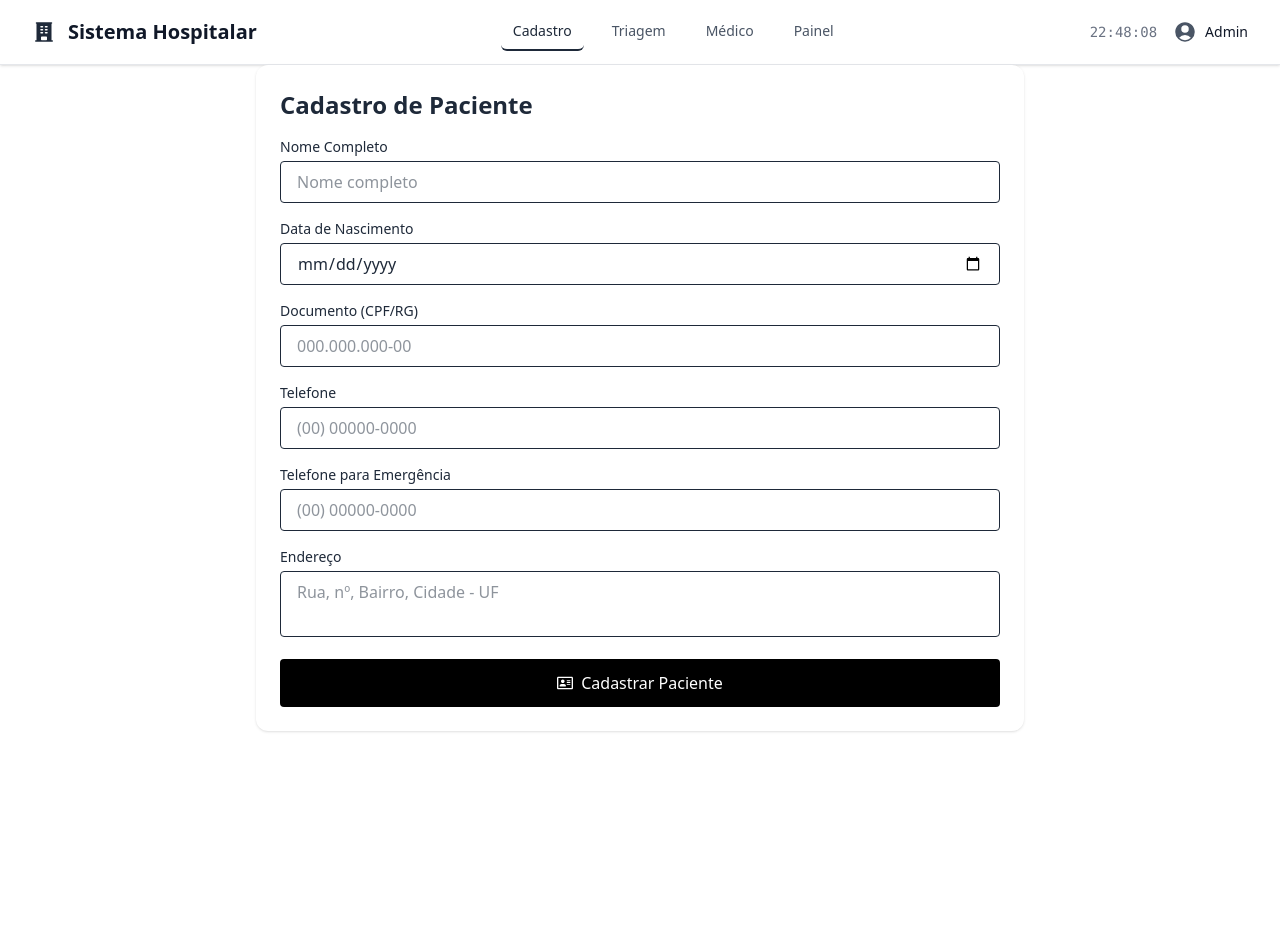
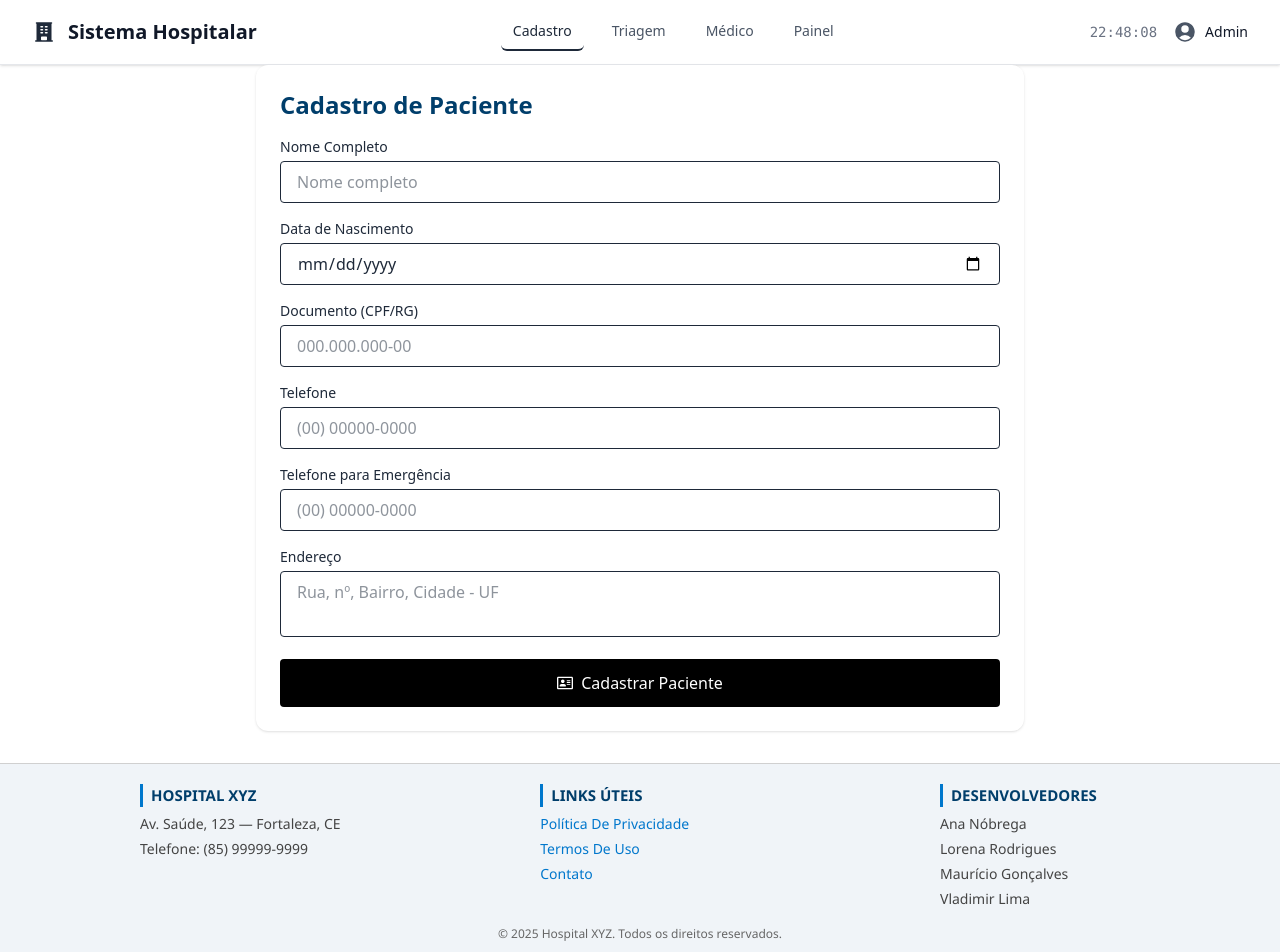
Before and after one commit to AnaNobrega24/sistema-hospital, a React (Vite) app: page / in a window 1280 px wide. Shown: the top 952 px of the page. Before the commit the page ends 800 px from the top, so only its background shows below. Built offline with nearby package versions, Linux system fonts and the light colour scheme.

Commit message:
Arquivos adicionados

```diff
--- a/index.html
+++ b/index.html
@@ -15,7 +15,7 @@
     />
 
     <!-- Favicon (opcional) -->
-    <link rel="icon" href="/favicon.ico" />
+    <link rel="icon" href="icon/hospital.png" />
   </head>
 
   <body class="font-sans bg-secondary text-gray-800">
--- a/src/App.css
+++ b/src/App.css
@@ -0,0 +1,18 @@
+/* Garante que toda a página use 100% da altura da janela */
+html, body, #root {
+  height: 100%;
+  margin: 0;
+  padding: 0;
+}
+
+/* Layout principal da aplicação */
+.app-container {
+  display: flex;
+  flex-direction: column;
+  min-height: 100vh;
+}
+
+/* Área que cresce para empurrar o footer */
+.main-content {
+  flex: 1;
+}
--- a/src/App.jsx
+++ b/src/App.jsx
@@ -1,21 +1,29 @@
-import React from 'react'
-import { BrowserRouter, Routes, Route } from 'react-router-dom'
-import Header from './components/Header.jsx'
-import Cadastro from './pages/Cadastro.jsx'
-import Triagem from './pages/Triagem.jsx'
-import Medico from './pages/Medico.jsx'
-import Painel from './pages/Painel.jsx'
+import React from 'react';
+import { BrowserRouter, Routes, Route } from 'react-router-dom';
+import Header from './components/Header.jsx';
+import Cadastro from './pages/Cadastro.jsx';
+import Triagem from './pages/Triagem.jsx';
+import Medico from './pages/Medico.jsx';
+import Painel from './pages/Painel.jsx';
+import Footer from './components/Footer';
+import './App.css';
+
 
 export default function App() {
   return (
+    <div className="app-container">
       <BrowserRouter>
         <Header />
+        <main className="main-content">
           <Routes>
             <Route path="/" element={<Cadastro />} />
             <Route path="/triagem" element={<Triagem />} />
             <Route path="/medico" element={<Medico />} />
             <Route path="/painel" element={<Painel />} />
           </Routes>
+        </main>
+        <Footer />
       </BrowserRouter>
-  )
+    </div>
+  );
 }
--- /dev/null
+++ b/src/components/Footer.css
@@ -0,0 +1,68 @@
+.footer {
+  background-color: #f0f4f8;
+  color: #2f2f2f;
+  font-size: 14px;
+  font-family: 'Segoe UI', Tahoma, sans-serif;
+  border-top: 1px solid #d0d0d0;
+  padding: 20px 16px 12px;
+  margin-top: 32px;
+  text-align: center;
+}
+
+.footer-container {
+  display: flex;
+  justify-content: space-between;
+  flex-wrap: wrap;
+  max-width: 1000px;
+  margin: 0 auto 12px;
+  line-height: 1.5;
+  gap: 40px;
+}
+
+.section {
+  min-width: 200px;
+  text-align: left;
+}
+
+.section h4 {
+  margin-bottom: 6px;
+  font-size: 15px;
+  font-weight: 700;
+  color: #003e6b;
+  border-left: 3px solid #0077cc;
+  padding-left: 8px;
+  text-transform: uppercase;
+}
+
+.section p,
+.section ul li {
+  font-size: 14px;
+  margin-bottom: 4px;
+  color: #444;
+  text-transform: capitalize;
+}
+
+.section ul {
+  list-style: none;
+  padding-left: 0;
+  margin: 0;
+}
+
+.section a {
+  text-decoration: none;
+  color: #0077cc;
+  font-weight: 500;
+  transition: color 0.2s ease;
+}
+
+.section a:hover {
+  color: #005fa3;
+  text-decoration: underline;
+}
+
+.footer-bottom {
+  font-size: 12px;
+  color: #666;
+  padding-bottom: 2px;
+  margin-top: 8px;
+}
--- /dev/null
+++ b/src/components/Footer.jsx
@@ -0,0 +1,38 @@
+import './Footer.css';
+
+const Footer = () => {
+  return (
+    <footer className="footer">
+      <div className="footer-container">
+        <div className="section">
+          <h4>Hospital XYZ</h4>
+          <p>Av. Saúde, 123 — Fortaleza, CE</p>
+          <p>Telefone: (85) 99999-9999</p>
+        </div>
+
+        <div className="section">
+          <h4>Links Úteis</h4>
+          <ul>
+            <li><a href="#">Política de Privacidade</a></li>
+            <li><a href="#">Termos de Uso</a></li>
+            <li><a href="#">Contato</a></li>
+          </ul>
+        </div>
+
+        <div className="section">
+          <h4>Desenvolvedores</h4>
+          <p>Ana Nóbrega</p>
+          <p>Lorena Rodrigues</p>
+          <p>Maurício Gonçalves</p>
+          <p>Vladimir Lima</p>
+        </div>
+      </div>
+
+      <div className="footer-bottom">
+        &copy; {new Date().getFullYear()} Hospital XYZ. Todos os direitos reservados.
+      </div>
+    </footer>
+  );
+};
+
+export default Footer;
--- a/src/pages/Cadastro.jsx
+++ b/src/pages/Cadastro.jsx
@@ -48,7 +48,8 @@ export default function Cadastro() {
 
   return (
     <div className="max-w-3xl mx-auto p-6 bg-white rounded-xl shadow">
-      <h2 className="text-2xl font-semibold mb-4">Cadastro de Paciente</h2>
+      <h2 className="text-2xl font-semibold mb-4" style={{ color: '#003e6b' }}>
+  Cadastro de Paciente</h2>
       <form onSubmit={handleSubmit} className="space-y-4">
         <div>
           <label className="block text-sm font-medium">Nome Completo</label>
```
Also changed, not shown: icon/hospital.png (added). Lines whose indentation alone changed are shown as unchanged.
